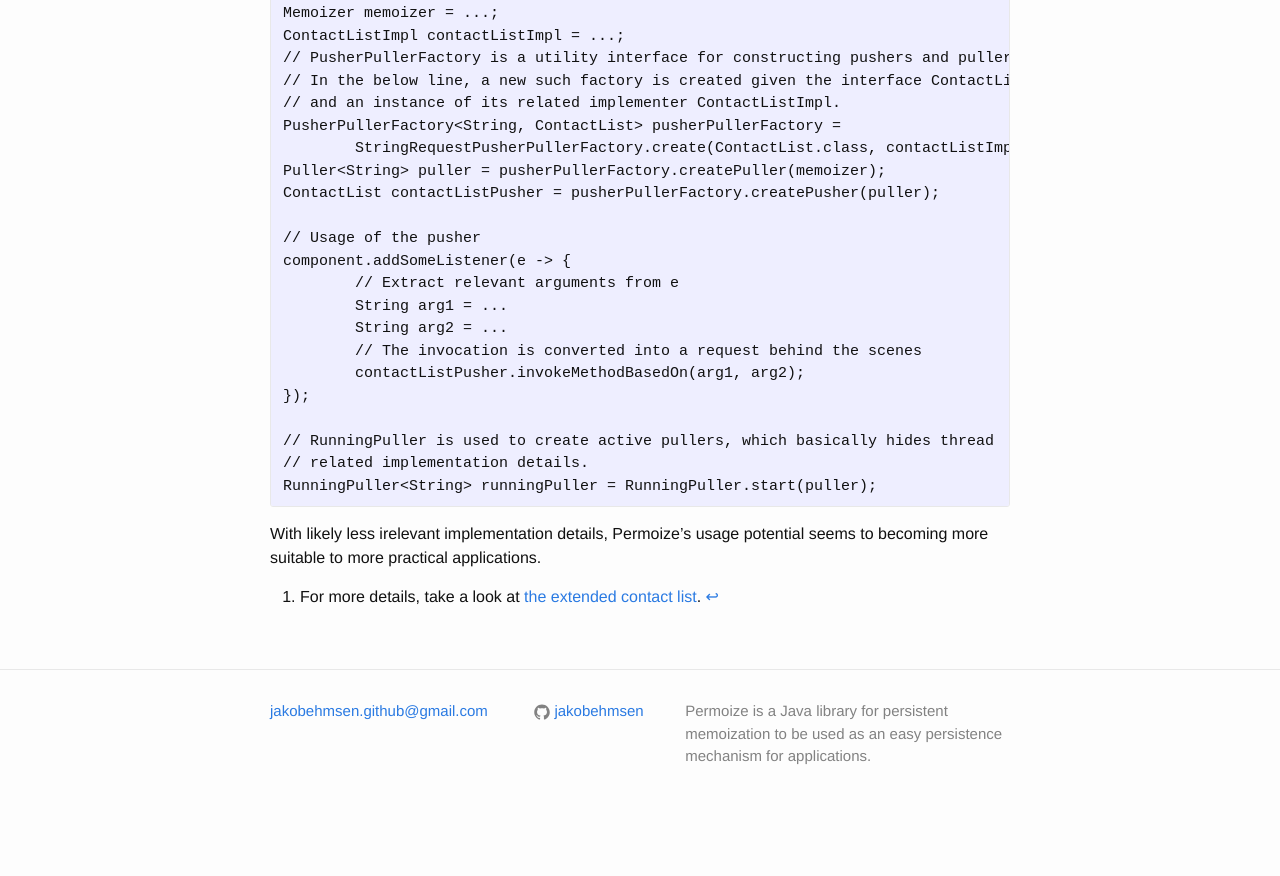
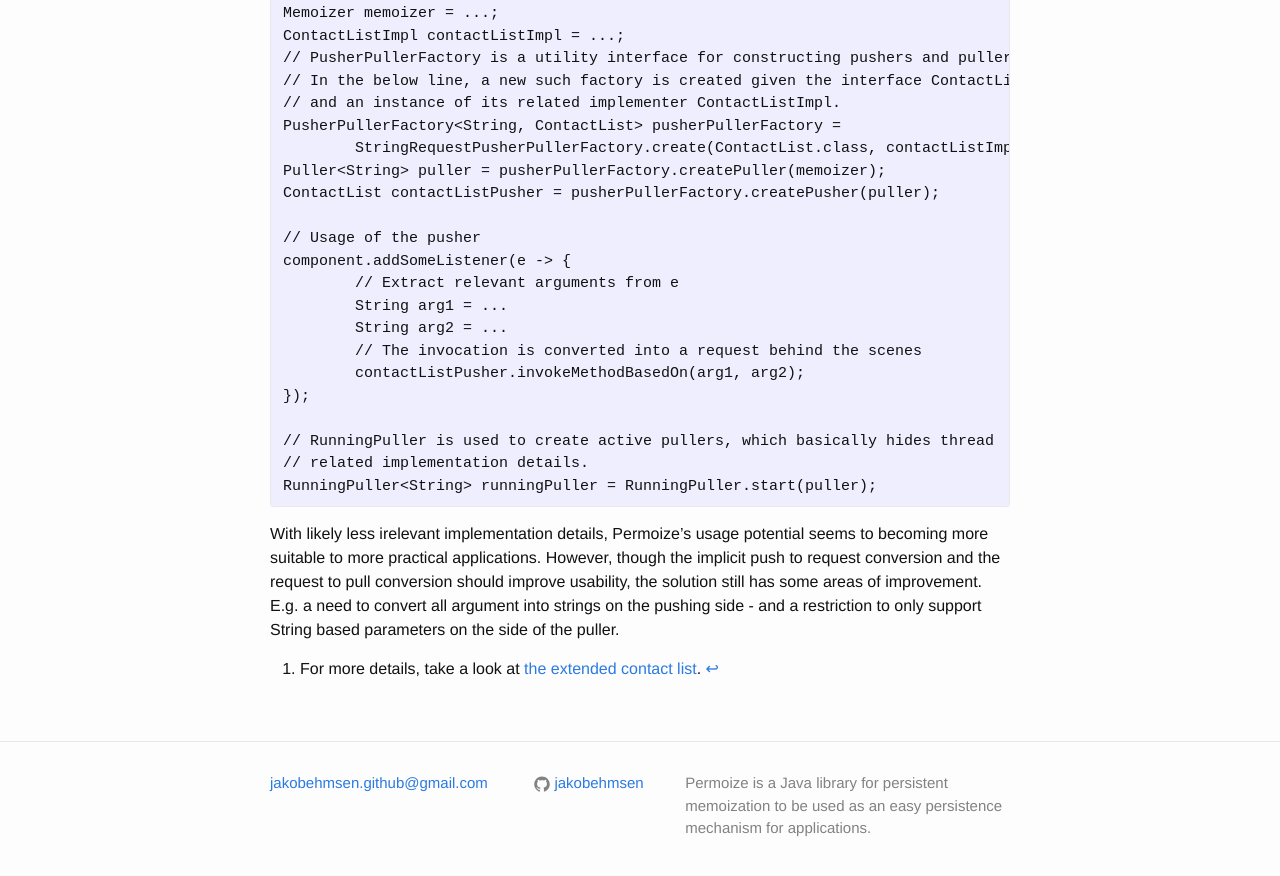
Before and after one commit to jakobehmsen/permoize, a Jekyll site: the page built from _posts/2014-11-07-abstracting-push-to-pull.markdown, in a window 1280 px wide and 900 px high, scrolled down 953 px. Shown: the top 876 px of the window. Built offline with Jekyll 4.4.1, drawn with Linux system fonts in a browser that asks for light colours; Markdown is read by kramdown in place of the engine named in the settings; before the commit the page ends 1781 px from its top, so only the background shows below that.

Commit message:
Updated posts.
Signed-off-by: Jakob Brandsborg Ehmsen <jakobehmsen.github@gmail.com>

````diff
--- a/_posts/2014-11-07-abstracting-push-to-pull.markdown
+++ b/_posts/2014-11-07-abstracting-push-to-pull.markdown
@@ -52,6 +52,6 @@ component.addSomeListener(e -> {
 RunningPuller<String> runningPuller = RunningPuller.start(puller);
 ```
 
-With likely less irelevant implementation details, Permoize's usage potential seems to becoming more suitable to more practical applications.
+With likely less irelevant implementation details, Permoize's usage potential seems to becoming more suitable to more practical applications. However, though the implicit push to request conversion and the request to pull conversion should improve usability, the solution still has some areas of improvement. E.g. a need to convert all argument into strings on the pushing side - and a restriction to only support String based parameters on the side of the puller.
 
 [^1]: For more details, take a look at [the extended contact list](https://github.com/jakobehmsen/permoize/tree/master/eclipse/src/permoize/examples/contactlistx).
````
